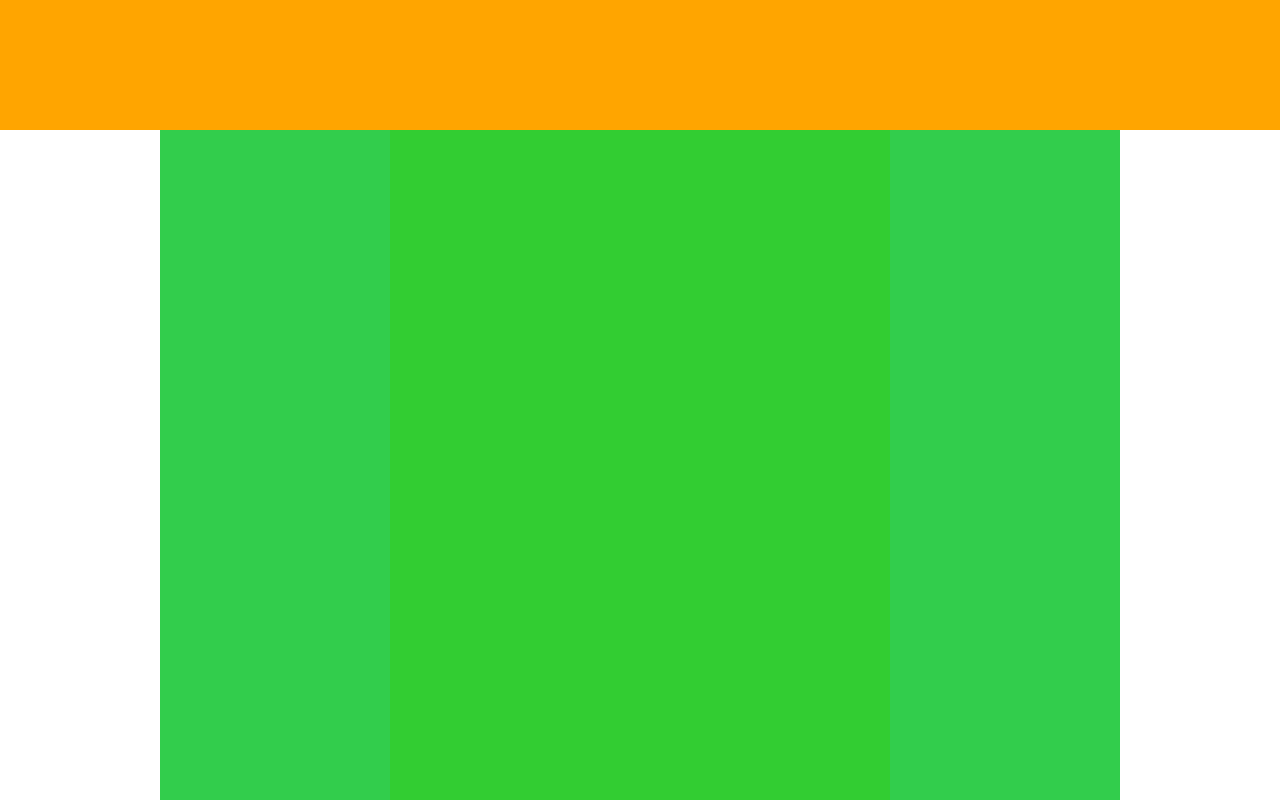
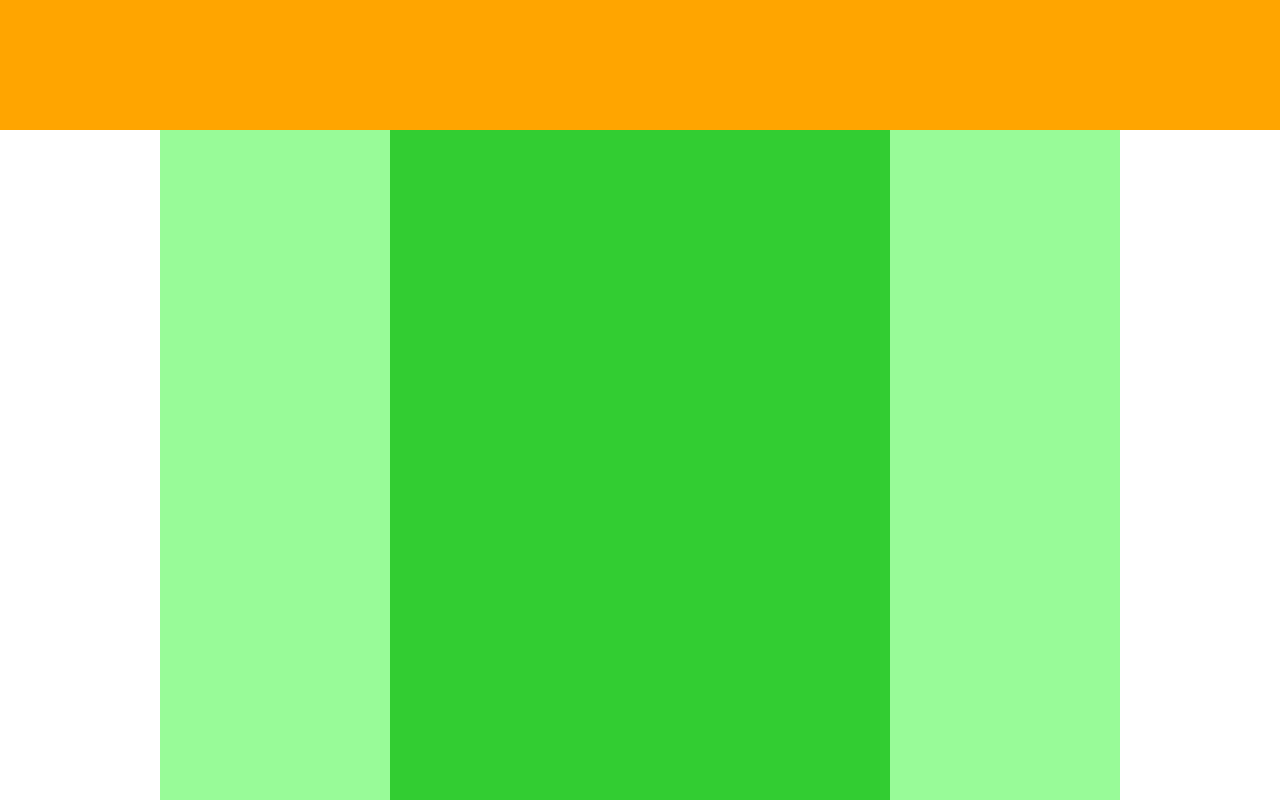
Before and after one commit to not1214/chapter4_exercise, a plain HTML site: page index.html in a window 1280 px wide. Shown: the part 420-1220 px from the top of the page. Drawn offline with Linux system fonts and the light colour scheme.

Commit message:
Finish 1-4

```diff
--- a/style.css
+++ b/style.css
@@ -14,7 +14,7 @@
   background-color: orange;
 }
 .main {
-  width: 100%;
+  width: 960px;
   display: flex;
   justify-content: center;
   margin: 0 auto;
@@ -22,7 +22,7 @@
 .main1 {
   width: 960px;
   height: 1400px;
-  background-color: rgb(50, 205, 76);
+  background-color: palegreen;
   display: flex;
   justify-content: center;
   margin: 0 auto;
```
